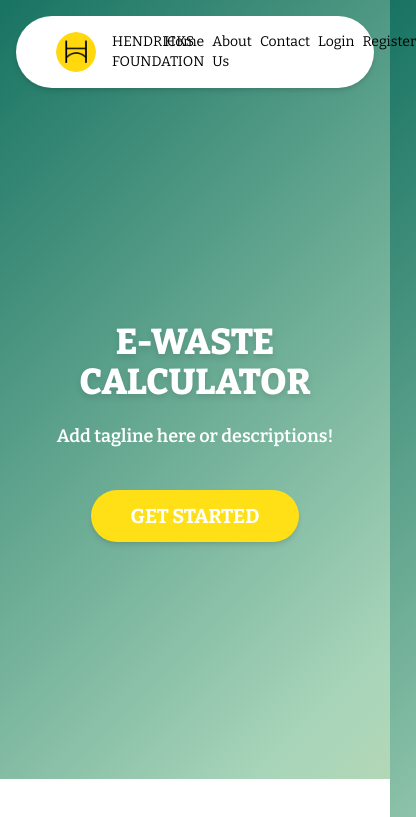
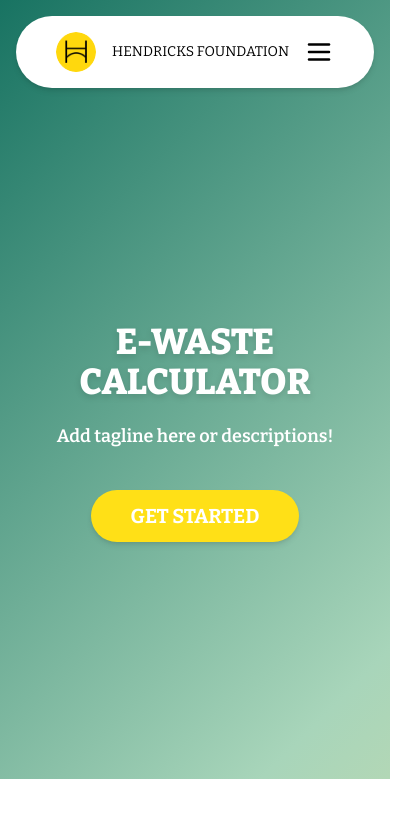
Before and after one commit to Hendricks-C/Hendricks-Ecalc, a React (Vite) app in the folder frontend/: page / in a window 390 px wide. Shown: the top 817 px of the page, 416 px wide, since content can reach past the window. Built offline with nearby package versions, Linux system fonts and the light colour scheme; no server answers; the database is empty.

Commit message:
added mobile nav bar

```diff
--- a/frontend/src/components/navbar.tsx
+++ b/frontend/src/components/navbar.tsx
@@ -2,12 +2,16 @@ import { Link, useNavigate } from 'react-router-dom'
 import supabase from '../utils/supabase'
 import { useEffect, useState } from 'react';
 import HendricksLogo from '../assets/hendricksLogo.png'
+
+import { Menu, X } from 'lucide-react';
 
 function Navbar() {
 
     const [user, setUser] = useState<any>(null)
     const [isAdmin, setIsAdmin] = useState(false)
     const navigate = useNavigate()
+
+    const [isOpen, setOpen] = useState(false);
 
     // Check for existing user session
     useEffect(() => {
@@ -46,7 +50,8 @@ function Navbar() {
     }
     return (
         // z-50 is to ensure navbar stays above all other content
-        <nav className="z-50 relative flex justify-between items-center px-10 py-4 m-4 bg-white rounded-full shadow-md">
+        <nav className={`z-50 px-10 py-4 m-4 bg-white shadow-md ${isOpen ? "rounded-4xl" : "rounded-full"}` }>
+            <div className='hidden relative lg:flex justify-between items-center'>
                 <div className="flex items-center">
                     <img src={HendricksLogo} alt="Hendricks Foundation Logo" className="w-10 h-10 rounded-full mr-4" />
                     <Link to="/" className='text-sm sm:text-lg no-underline'>HENDRICKS FOUNDATION</Link>
@@ -68,8 +73,41 @@ function Navbar() {
                             <button onClick={handleClick} className='text-sm bg-[#FFE017] px-4 py-1 rounded-md text-white transition duration-200 cursor-pointer hover:brightness-105'>Sign Out</button>
                         </>
                     )}
+                </div>
+            </div>
 
+            <div className='flex lg:hidden relative justify-between items-center'>
+                <div className="flex items-center">
+                    <img src={HendricksLogo} alt="Hendricks Foundation Logo" className="w-10 h-10 rounded-full mr-4" />
+                    <Link to="/" className='text-sm sm:text-lg no-underline'>HENDRICKS FOUNDATION</Link>
                 </div>
+                {isOpen ? <X className='block lg:hidden h-[30px] w-[30px]' onClick={() => setOpen(!isOpen)}/> : <Menu className='block lg:hidden h-[30px] w-[30px]' onClick={() => setOpen(!isOpen)}/>}
+            </div>
+
+            {isOpen &&
+            <>
+                <div className="flex flex-col justify-center items-center mt-4 gap-4 sm:gap-10 text-black font-bitter text-sm sm:text-lg">
+                    <Link to="/" className='no-underline hover:underline'>Home</Link>
+                    <Link to="/about" className='no-underline hover:underline'>About Us</Link>
+                    <Link to="/contact" className='no-underline hover:underline'>Contact</Link>
+                    {!user ? (
+                        <>
+                            <Link to="/login" className="no-underline hover:underline">Login</Link>
+                            <Link to="/register" className="no-underline hover:underline">Register</Link>
+                        </>
+                    ) : (
+                        <>
+                            <Link to="/device-info-submission" className="no-underline hover:underline">Devices</Link>
+                            <Link to="/profile" className="no-underline hover:underline">Profile</Link>
+                            {isAdmin ? <Link to="/admin" className="no-underline hover:underline">Admin</Link> : null}
+                            <button onClick={handleClick} className='text-sm bg-[#FFE017] px-4 py-1 rounded-md text-white transition duration-200 cursor-pointer hover:brightness-105'>Sign Out</button>
+                        </>
+                    )}
+                </div>
+            </>
+            }
+
+
         </nav>
     )
 }
```
Lines whose indentation alone changed are shown as unchanged.
